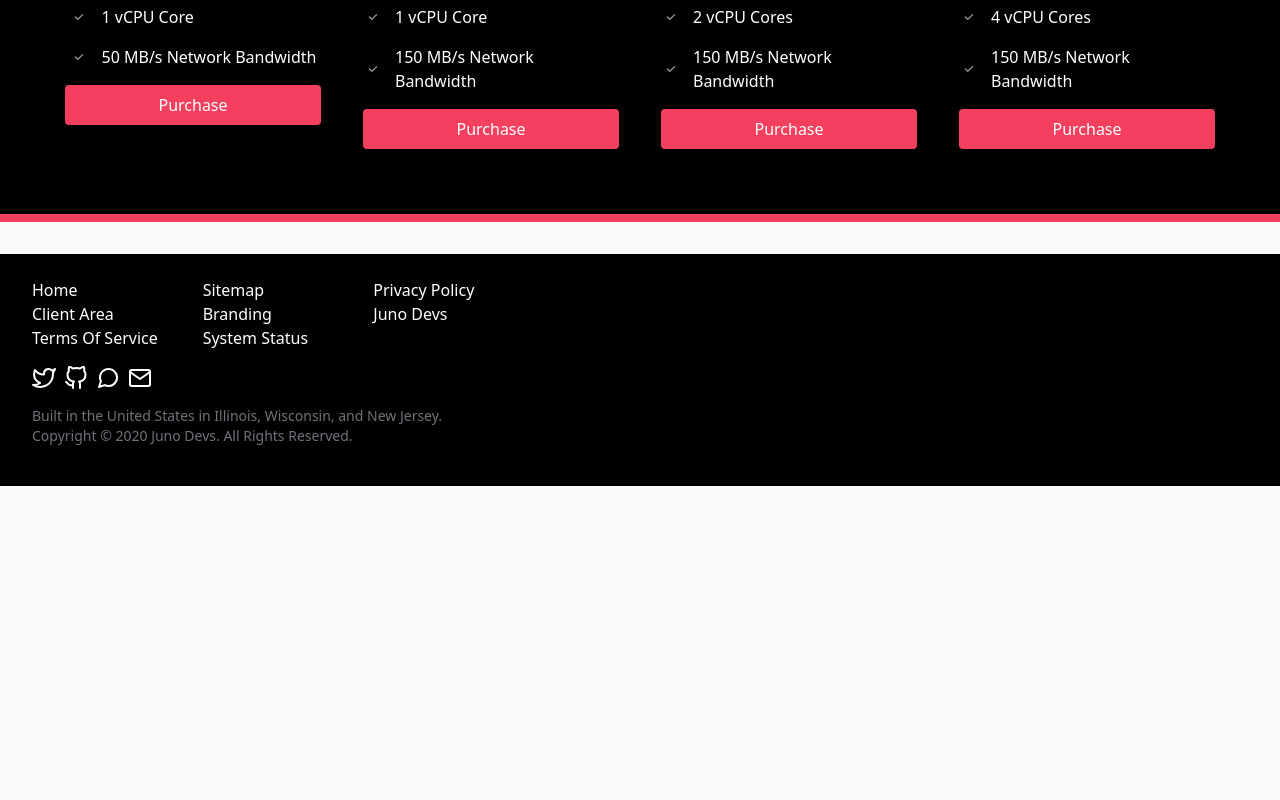
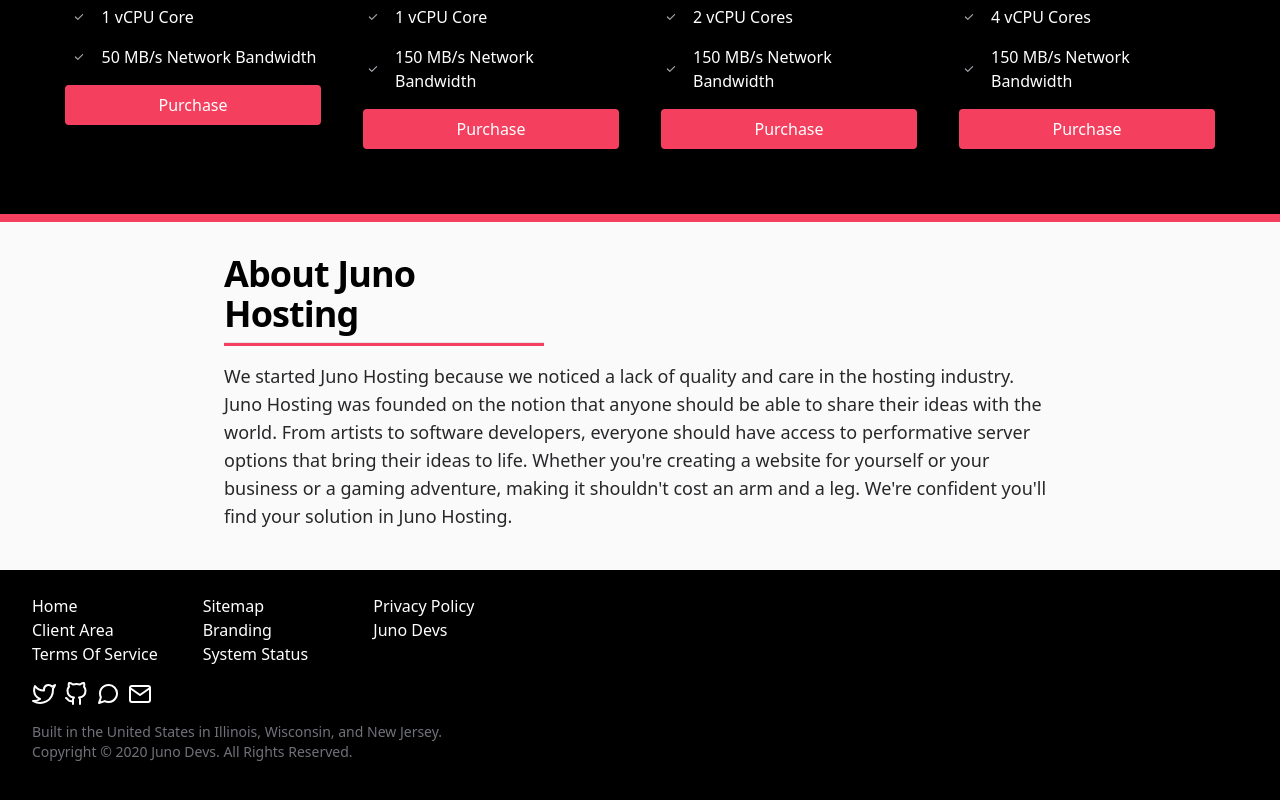
Before and after one commit to junodevs/junohosting.net, a Next.js app: page / in a window 1280 px wide. Shown: the part 1364-2164 px from the top of the page. Before the commit the page ends 1850 px from the top, so only its background shows below. Built offline with nearby package versions, Linux system fonts and the light colour scheme; what @tailwindcss/typography would draw is missing.

Commit message:
feat: add about section

```diff
--- a/pages/index.tsx
+++ b/pages/index.tsx
@@ -174,7 +174,22 @@
           </div>
         </div>
       </section>
-      <section id="about">
+      <section id="about" className="px-56 pb-10">
+        <div>
+          <p className="mb-4 max-w-xs text-3xl leading-8 font-extrabold tracking-tight text-black sm:text-4xl">
+            About Juno Hosting
+            <hr className="my-2 bg-rose-500 h-1 px-4 sm:px-6 lg:px-8" />
+          </p>
+          <p className="font-medium text-lg text-gray-800">
+            We started Juno Hosting because we noticed a lack of quality and care in the hosting
+            industry. Juno Hosting was founded on the notion that anyone should be able to share
+            their ideas with the world. From artists to software developers, everyone should have
+            access to performative server options that bring their ideas to life. Whether
+            you&apos;re creating a website for yourself or your business or a gaming adventure,
+            making it shouldn&apos;t cost an arm and a leg. We&apos;re confident you&apos;ll find
+            your solution in Juno Hosting.
+          </p>
+        </div>
         {/* About Us Section */}
       </section>
     </Layout>
```
